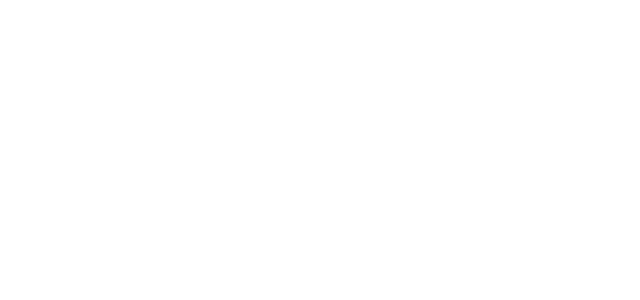
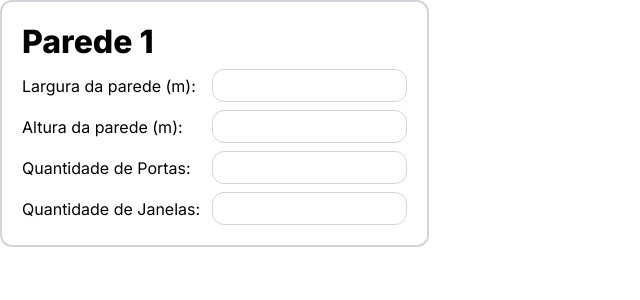
Before and after one commit to Felpezs/wall_painter, a React (Vite) app: page / in a window 1280 px wide. Shown: the top 300 px of the page, without its empty margins (0-640 px from the left). Built offline with nearby package versions, Linux system fonts and the light colour scheme.

Commit message:
feat: card component

```diff
--- a/src/App.jsx
+++ b/src/App.jsx
@@ -1,7 +1,10 @@
+import Card from "./components/card/Card";
+
 function App() {
-
   return (
-    <></>
+    <main>
+      <Card />
+    </main>
   );
 }
 
--- /dev/null
+++ b/src/components/card/Card.jsx
@@ -0,0 +1,16 @@
+import styles from "./Card.module.css";
+import Input from "@/components/numberInput/NumberInput";
+
+const Card = () => {
+  return (
+    <div className={styles.card}>
+      <h2 className={styles["card-title"]}>Parede 1</h2>
+      <Input label={"Largura da parede (m):"} name="width" />
+      <Input label={"Altura da parede (m):"} name="height" />
+      <Input label={"Quantidade de Portas:"} step={1} name="doors" />
+      <Input label={"Quantidade de Janelas:"} step={1} name="windows" />
+    </div>
+  );
+};
+
+export default Card;
--- /dev/null
+++ b/src/components/card/Card.module.css
@@ -0,0 +1,16 @@
+@import "../../theme.css";
+
+.card {
+  min-width: 300px;
+  width: fit-content;
+  padding: calc(var(--spacing) * 2.5);
+  border-radius: calc(var(--spacing) * 1.5);
+  display: flex;
+  gap: var(--spacing);
+  flex-direction: column;
+  border: 2px solid var(--gray300);
+}
+
+.card-title {
+  font-size: calc(var(--font-size) * 2);
+}
```
